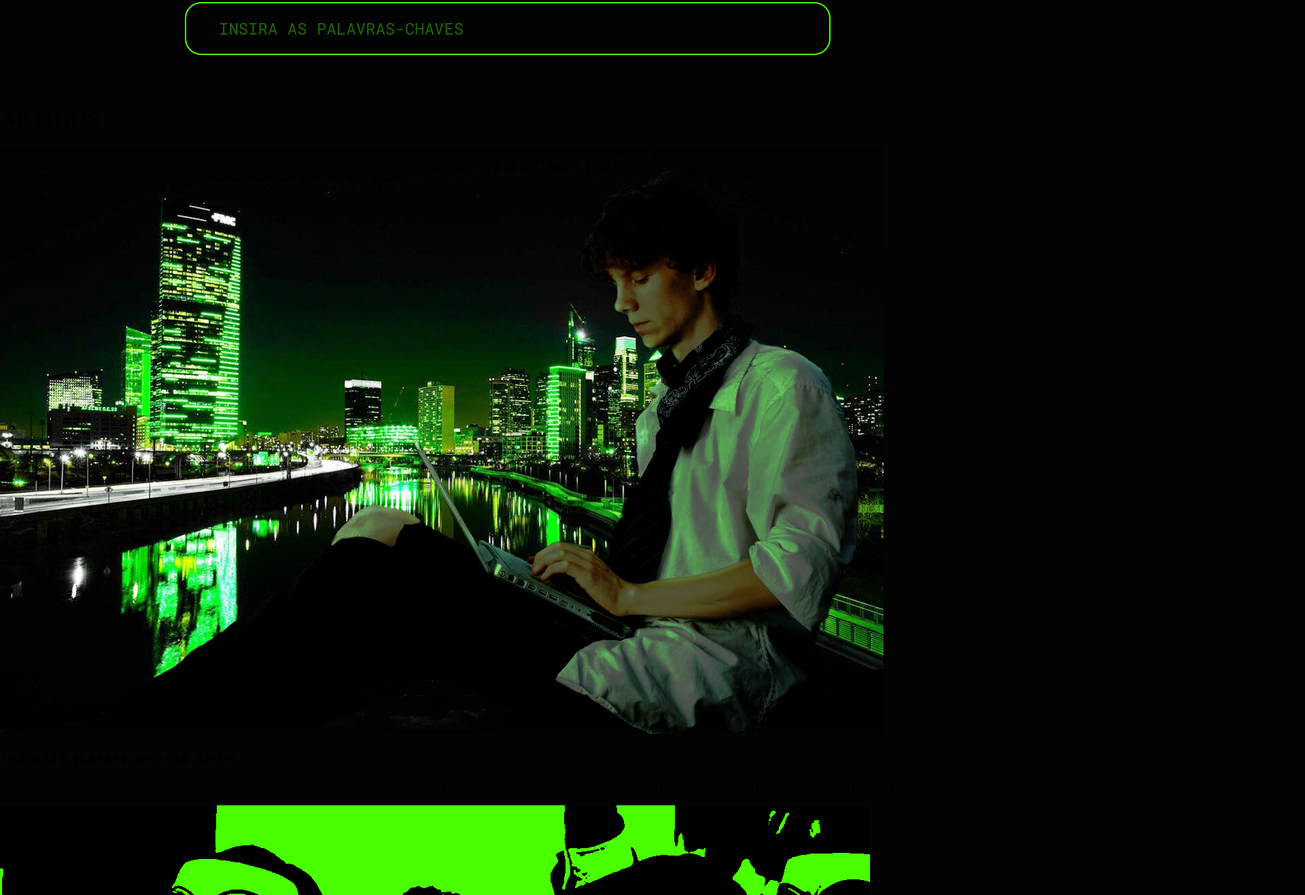
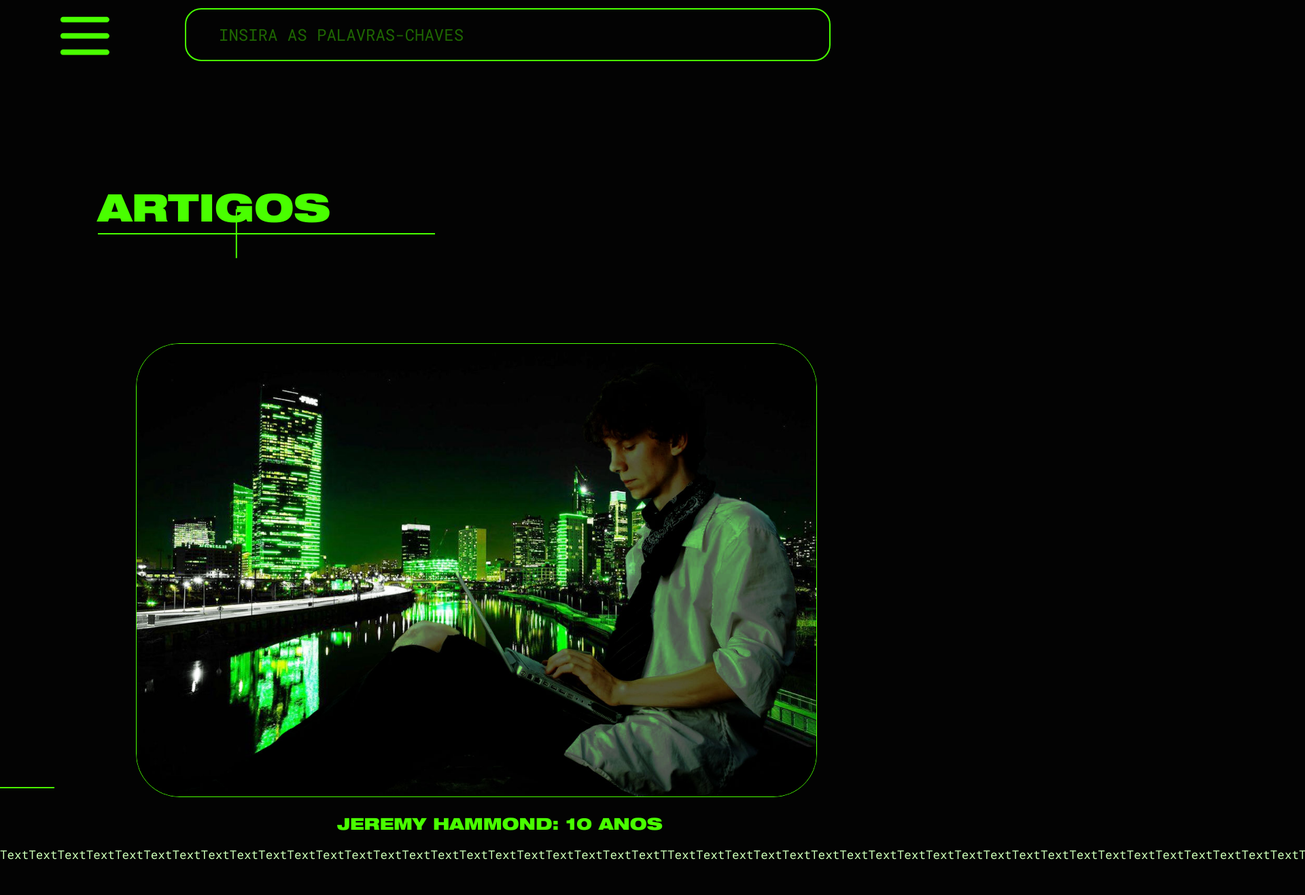
Before and after one commit to niellegs/WIKILYNX, a plain HTML site: page index.html in a window 1280 px wide. Shown: the part 286-1603 px from the top of the page at 68% size, 1920 px wide, since content can reach past the window. Drawn offline with Linux system fonts and the light colour scheme; a web font is replaced by a local one.

Commit message:
alteração inicial - Artigos

```diff
--- a/index.html
+++ b/index.html
@@ -7,6 +7,10 @@
     <link rel="shortcut icon" href="images\favicon.ico" type="image/x-icon">
     <link rel="stylesheet" href="style.css">
     <style> @import url('https://fonts.googleapis.com/css2?family=Roboto+Mono&display=swap'); </style>
+    <style>
+        @import url('https://fonts.cdnfonts.com/css/helvetica-neue-lt-std-55');
+        </style>
+    <link href="//db.onlinewebfonts.com/c/682a46980d1cfd9fcce6ebcacb2989d8?family=Helvetica+Neue+LT+Pro" rel="stylesheet" type="text/css"/>
     <title>Home | WIKILYNX</title>
 </head>
 <body>
@@ -16,6 +20,7 @@
             <h1 id="nav-h1">WIKILYNX</h1>
         </div>
         <nav>
+            <img id="menu-icon" src="images/menu.png" alt="">
             <label id='box' for="pesquisa">
                 <input type="text" name="search-box" id="search-box" placeholder="INSIRA AS PALAVRAS-CHAVES">
                 <button id="button-nav"><img id='img-button-nav' src="images/lupe.png" alt=""></button>
@@ -23,24 +28,27 @@
         </nav>
     </header>
     <main>
-        <h1>ARTIGOS</h1>
-        <section>
-            <div>
-                <img src="images/jeremy-hacking.jpg" alt="jeremy-using-a-computer">
-                <h1>JEREMY HAMMOND: 10 ANOS</h1>
-                <p>TextTextTextTextTextTextTextTextTextTextTextTextTextTextTextTextTextTextTextTextTextTextTextTTextTextTextTextTextTextTextTextTextTextTextTextTextTextTextTextTextTextTextTextTextTextTextT</p>
+        <h1 id="h1-main" >ARTIGOS</h1>
+        <div id="line-2"></div>
+        <div id="line-1"></div>
+        <section id="news">
+            <div id="notice-1">
+                <img id="img-notice-1" src="images/jeremy-hacking.jpg" alt="jeremy-using-a-computer">
+                <h1 id="notice-1-h1">JEREMY HAMMOND: 10 ANOS</h1>
+                <p id="notice-1-p">TextTextTextTextTextTextTextTextTextTextTextTextTextTextTextTextTextTextTextTextTextTextTextTTextTextTextTextTextTextTextTextTextTextTextTextTextTextTextTextTextTextTextTextTextTextTextT</p>
             </div>
-            <div>
-                <img src="images/anonymous.jpg" alt="anonymous-photo">
+            <div id="line-3" ></div>
+            <div id="notice-2">
+                <img id='notice-img-2' src="images/anonymous.jpg" alt="anonymous-photo">
                 <h1>ATAQUE ANONYMOUS</h1>
                 <p>TextTextTextTextTextTextTextTextTextTextTextTextTextTextTextTextTextTextTextTextTextTextTextTTextTextTextTextTextTextTextTextTextTextTextTextTextTextTextTextTextTextTextTextTextTextTextT</p>
             </div>
-            <div>
-                <img src="images/julian.jpg" alt="julian-assange">
+            <div id="notice-3">
+                <img id="notice-img-3" src="images/julian.jpg" alt="julian-assange">
                 <p>TextTextTextTextTextTextTextTextTextTextTextTextTextTextTextTextTextTextTextTextTextTextTextTTextTextTextTextTextTextTextTextTextTextTextTextTextTextTextTextTextTextTextTextTextTextTextT</p>
             </div>
-            <div>
-                <img src="images/george-floyd.jpg" alt="protest">
+            <div id="notice-4">
+                <img id='img-notice-4' src="images/george-floyd.jpg" alt="protest">
                 <p>TextTextTextTextTextTextTextTextTextTextTextTextTextTextTextTextTextTextTextTextTextTextTextTTextTextTextTextTextTextTextTextTextTextTextTextTextTextTextTextTextTextTextTextTextTextTextT</p>
             </div>
         </section>
--- a/style.css
+++ b/style.css
@@ -1,3 +1,12 @@
+@import url('https://fonts.googleapis.com/css2?family=Roboto+Mono&display=swap');
+@font-face {
+    font-family: Helvetica85;
+    src: url(font/helvetica-85-heavy.otf);
+}
+@font-face {
+    font-family: Helvetica93;
+    src: url(font/helvetica-93-black-extended.otf);
+}
 body {
     background-color: #030303;
     margin: 0;
@@ -70,3 +79,106 @@ body {
 #search-box::placeholder {
     color:#48ff0065;
 }
+
+#menu-icon {
+    height: 6rem;
+    width: auto;
+    transform: translate(4.8rem, 5.8rem);
+}
+
+/********* MAIN TOPICS **********/
+
+#h1-main {
+    color: #49FF00;
+    font-weight: bolder;
+    font-family: Helvetica93, monospace;
+    font-size: 3.5rem;
+    padding: 5.5rem 0 0 9rem;
+    display: flex;
+}
+
+#line-1 {
+    background-color: #49FF00;
+    height: 0.1rem;
+    width: 31rem;
+    transform: translate(9rem, -2rem);
+    display: flex;
+}
+
+#line-2{
+    background-color:#49FF00;
+    height: 0.1rem;
+    width: 4.5rem;
+    display: block;
+    transform: rotate(90deg);
+    float: right;
+    margin-right: 56rem;
+    margin-top: -2rem;
+}
+
+#notice-1 {
+    transform: translate(0, 8rem);
+}
+
+#img-notice-1 {
+    border: 0.1rem solid #49FF00;
+    height: auto;
+    width: 1000px;
+    border-radius: 4rem;
+    margin-left: 200px;
+}
+
+#notice-1-h1 {
+    transform: translate(31rem, 0);
+    font-family: Helvetica93;
+    color: #49FF00;
+
+}
+
+#notice-1-p {
+    color: #CCFFB7;
+    font-family: 'Roboto Mono', monospace;
+    font-size: 1.1rem;
+    width: 1rem;
+}
+
+#line-3 {
+    width: 5rem;
+    height: 0.1rem;
+    background-color: #49FF00;
+}
+
+#notice-2 {
+    width: 90%;
+    height: auto;
+    padding-top: 10rem;
+    color: #49FF00;
+}
+
+#notice-img-2 {
+    border: 0.1rem solid #49FF00;
+    border-radius: 4rem;
+    width: 1000px;
+    height: auto;
+}
+
+#notice-3 {
+    border:0.1rem solid #49FF00;
+    width: 90%;
+    height: auto;
+}
+
+#notice-img-3 {
+    border: 0.1rem solid #49FF00;
+}
+
+#notice-4 {
+    border:0.1rem solid #49FF00;
+    width: 90%;
+    height: auto;
+}
+
+#img-notice-4 {
+    width: 90%;
+    height: auto;
+}
```
Also changed, not shown: font/helvetica-85-heavy.otf (added), font/helvetica-93-black-extended.otf (added), images/menu.png (added).
